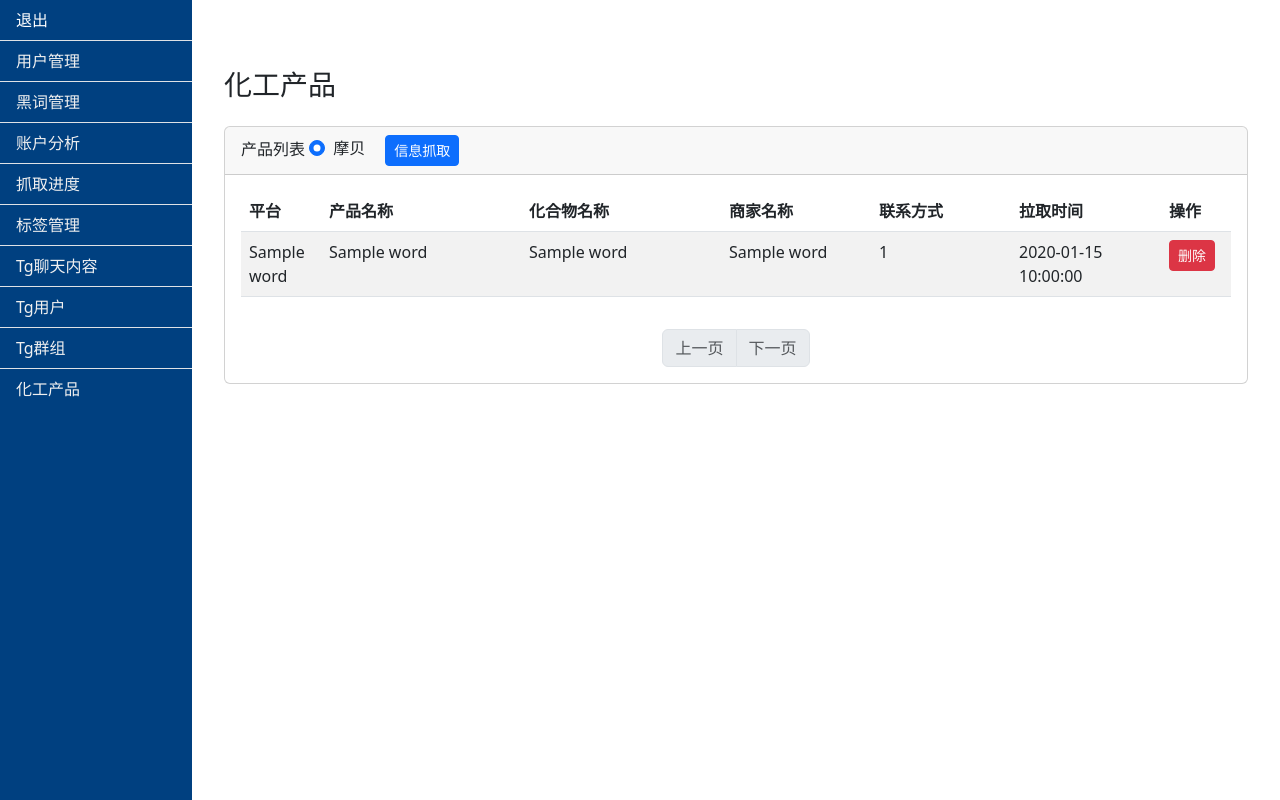
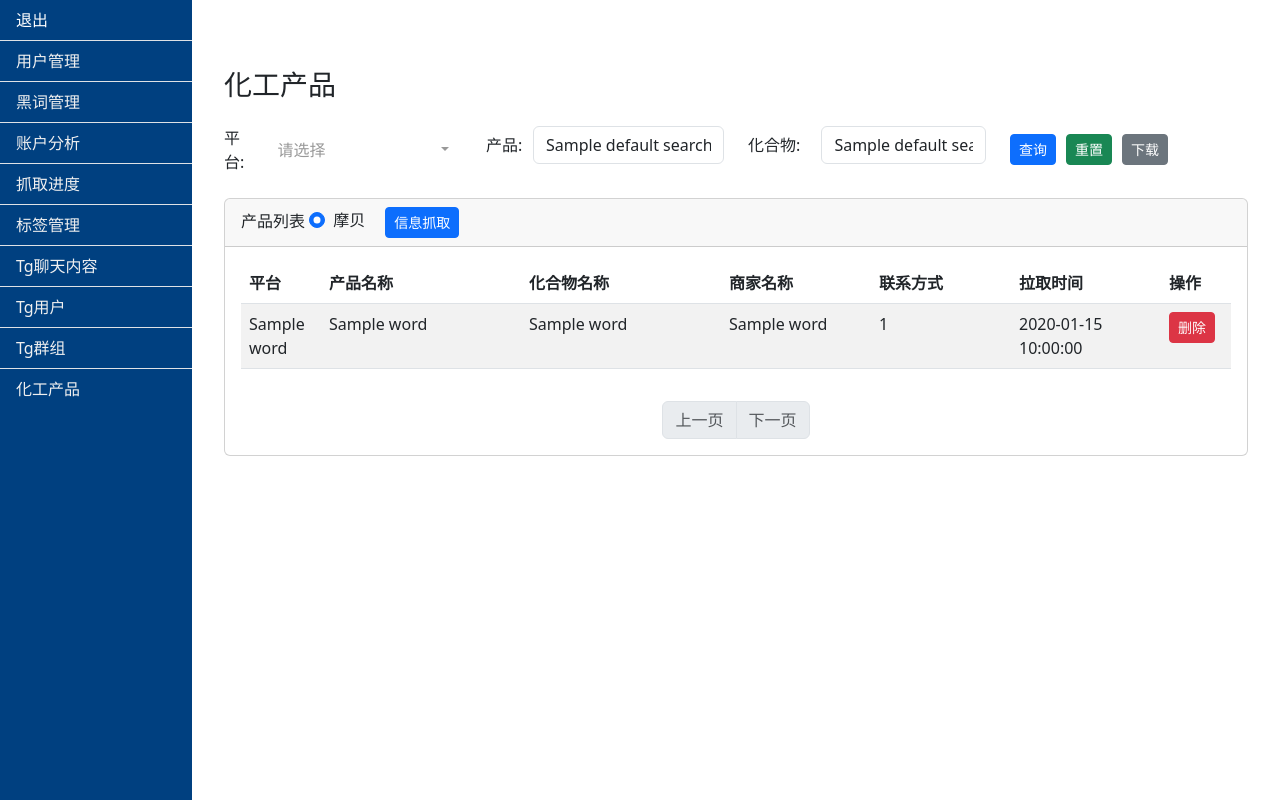
Before and after one commit to maaaster77/jd_web, a Flask app: template templates/chemical_product.html in a window 1280 px wide. Run offline with Flask 3, Linux system fonts and the light colour scheme; the template is opened without the code that fills it: most values are stand-ins (such as "Sample title", 1, 10 or a date in 2020); parts of the project's set-up code (start-up, migrations or seed data) failed here and were passed over; some libraries are stand-ins or nearby versions.

Commit message:
化工产品搜索&下载

```diff
--- a/jd/services/spider/mobei_spider.py
+++ b/jd/services/spider/mobei_spider.py
@@ -101,5 +101,5 @@ class MolbaseSpider:
 if __name__ == '__main__':
     app.ready(db_switch=False, web_switch=False, worker_switch=False)
     m_spider = MolbaseSpider()
-    for data in m_spider.search_query():
+    for data in m_spider.search_query(page=1):
         print(data)
--- a/templates/chemical_product.html
+++ b/templates/chemical_product.html
@@ -35,6 +35,48 @@
 {% block content %}
     <div class="container mt-5">
         <h3 class="mb-4">化工产品</h3>
+        <div class="card-body">
+            <form method="GET" action="{{ url_for('api.chemical_product_info_list') }}" class="mx-auto">
+                <div class="row">
+                    <div class="col-md-3">
+                        <div class="form-group d-flex align-items-center">
+                            <label for="search_platform_id" class="me-2">平台:</label>
+                            <select class="selectpicker" multiple id="search_platform_id" name="search_platform_id"
+                                    data-live-search="true" title="请选择">
+                                {% for tag in platform_list %}
+                                    <option value="{{ tag.id }}"
+                                            {% if tag.id in default_search_platform_id %}selected{% endif %}>
+                                        {{ tag.name }}
+                                    </option>
+                                {% endfor %}
+                            </select>
+                        </div>
+                    </div>
+                    <div class="col-md-3">
+                        <div class="form-group d-flex align-items-center">
+                            <label for="search_product_name" class="me-2" style="width: 50px;">产品:</label>
+                            <input type="text" class="form-control" id="search_product_name" name="search_product_name"
+                                   value="{{ default_search_product_name }}">
+                        </div>
+                    </div>
+                    <div class="col-md-3">
+                        <div class="form-group d-flex align-items-center">
+                            <label for="search_compound_name" class="me-2" style="width: 100px;">化合物:</label>
+                            <input type="text" class="form-control" id="search_compound_name" name="search_compound_name"
+                                   value="{{ default_search_compound_name }}">
+                        </div>
+                    </div>
+                    <div class="col-md-3 d-flex align-items-center">
+                        <button type="submit" class="btn btn-sm  btn-primary">查询</button>
+                        <a href="{{ url_for('api.chemical_product_info_list') }}" class="btn btn-sm btn-success"
+                           style="margin-left: 10px">重置</a>
+                        <a href="{{ url_for('api.chemical_product_info_download', **request.args.to_dict()) }}"
+                           class="btn btn-sm btn-secondary"
+                           style="margin-left: 10px">下载</a>
+                    </div>
+                </div>
+            </form>
+        </div>
 
         <div class="card mb-3 mt-4">
             <div class="card-header">
@@ -50,7 +92,7 @@
                 <table class="table table-striped table-hover">
                     <thead>
                     <tr>
-{#                        <th scope="col" style="width: 50px">序号</th>#}
+                        {#                        <th scope="col" style="width: 50px">序号</th>#}
                         <th scope="col" style="width: 80px">平台</th>
                         <th scope="col" style="width: 200px">产品名称</th>
                         <th scope="col" style="width: 200px">化合物名称</th>
@@ -63,7 +105,7 @@
                     <tbody>
                     {% for word in data %}
                         <tr>
-{#                            <td style="width: 50px">{{ word.id }}</td>#}
+                            {#                            <td style="width: 50px">{{ word.id }}</td>#}
                             <td style="width: 80px">{{ word.platform_name }}</td>
                             <td style="width: 200px">{{ word.product_name }}</td>
                             <td style="width: 200px">{{ word.compound_name }}</td>
@@ -85,7 +127,7 @@
                     {% if current_page > 1 %}
                         <li class="page-item">
                             <a class="page-link"
-                               href="{{ url_for('api.chemical_product_info_list', page=current_page-1, page_size=page_size) }}"
+                               href="{{ url_for('api.chemical_product_info_list', page=current_page-1, page_size=page_size, search_product_name=search_product_name, search_platform_id=search_platform_id, search_compound_name=search_compound_name) }}"
                                tabindex="-1" aria-disabled="true">上一页</a>
                         </li>
                     {% else %}
@@ -99,14 +141,15 @@
                             <li class="page-item active"><a class="page-link" href="#">{{ page }}</a></li>
                         {% else %}
                             <li class="page-item"><a class="page-link"
-                                                     href="{{ url_for('api.chemical_product_info_list', page=page, page_size=page_size) }}">{{ page }}</a>
+                                                     href="{{ url_for('api.chemical_product_info_list', page=page, page_size=page_size, search_product_name=search_product_name, search_platform_id=search_platform_id, search_compound_name=search_compound_name) }}">{{ page }}</a>
                             </li>
                         {% endif %}
                     {% endfor %}
 
                     {% if current_page < total_pages %}
                         <li class="page-item">
-                            <a class="page-link" href="{{ url_for('api.chemical_product_info_list', page=current_page+1, page_size=page_size) }}">下一页</a>
+                            <a class="page-link" href="
+                                    {{ url_for('api.chemical_product_info_list', page=current_page+1, page_size=page_size, search_product_name=search_product_name, search_platform_id=search_platform_id, search_compound_name=search_compound_name) }}">下一页</a>
                         </li>
                     {% else %}
                         <li class="page-item disabled">
```
Also changed, not shown: jd/tasks/first/spider_chemical.py (+6 -1 lines), jd/views/api/chemical/info.py (+63 -5 lines).
